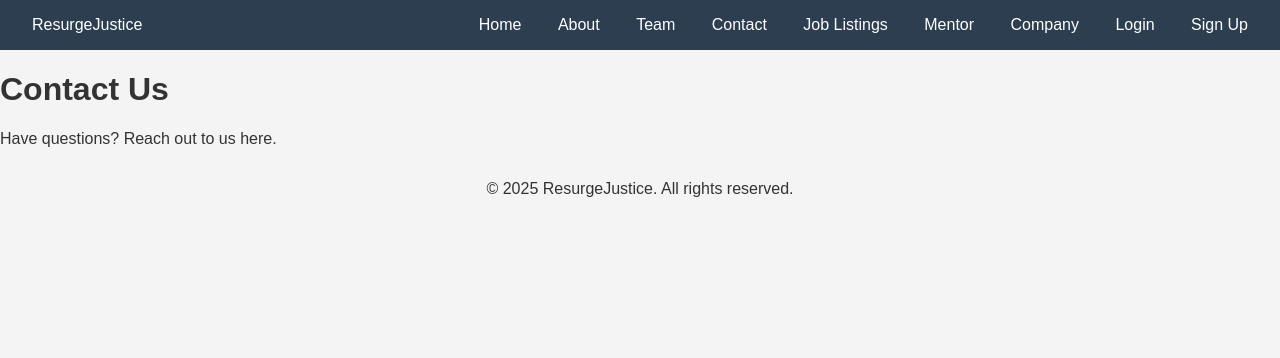
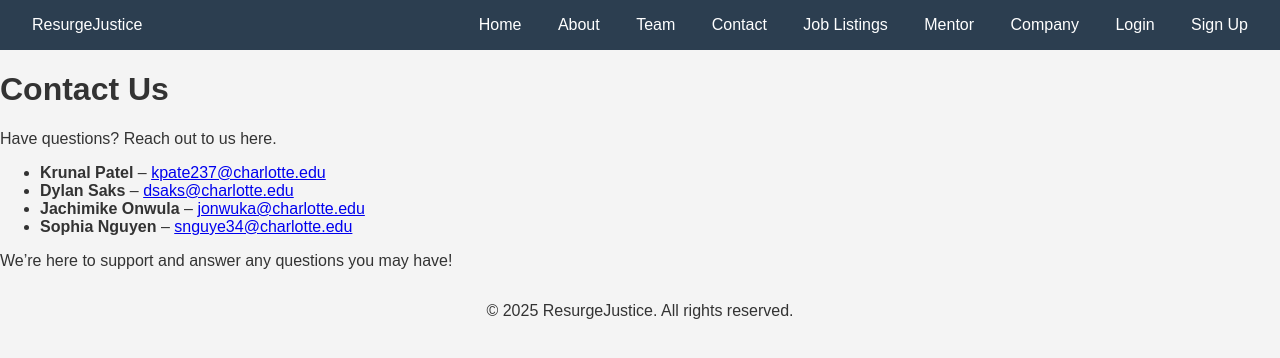
Before and after one commit to Noobswag2/resurgejustice, a Django app: page /contact/ in a window 1280 px wide. Shown: the top 358 px of the page. Run offline with Django 5.2, Linux system fonts and the light colour scheme; parts of the project's set-up code (start-up, migrations or seed data) failed here and were passed over.

Commit message:
Added full contact info with team emails

```diff
--- a/core/templates/contact.html
+++ b/core/templates/contact.html
@@ -1,6 +1,17 @@
 {% extends 'base.html' %}
 
 {% block content %}
+<div class="contact-section">
   <h1>Contact Us</h1>
   <p>Have questions? Reach out to us here.</p>
+
+  <ul>
+    <li><strong>Krunal Patel</strong> – <a href="mailto:kpate237@charlotte.edu">kpate237@charlotte.edu</a></li>
+    <li><strong>Dylan Saks</strong> – <a href="mailto:dsaks@charlotte.edu">dsaks@charlotte.edu</a></li>
+    <li><strong>Jachimike Onwula</strong> – <a href="mailto:jonwuka@charlotte.edu">jonwuka@charlotte.edu</a></li>
+    <li><strong>Sophia Nguyen</strong> – <a href="mailto:snguye34@charlotte.edu">snguye34@charlotte.edu</a></li>
+  </ul>
+
+  <p>We’re here to support and answer any questions you may have!</p>
+</div>
 {% endblock %}
```
Also changed, not shown: accounts/views.py (+3 -17 lines).
